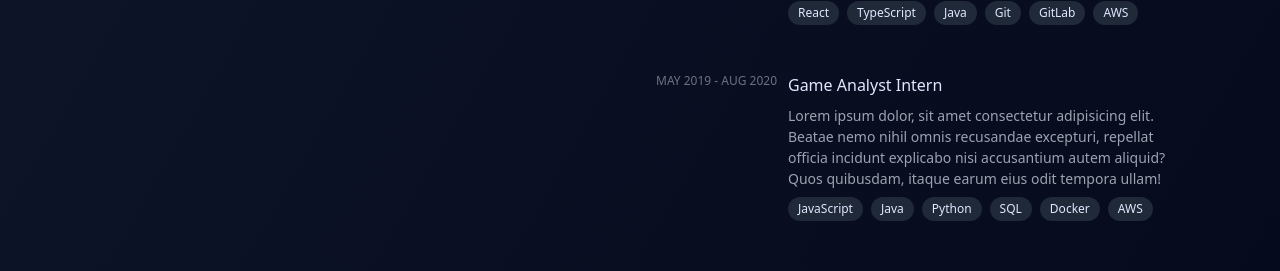
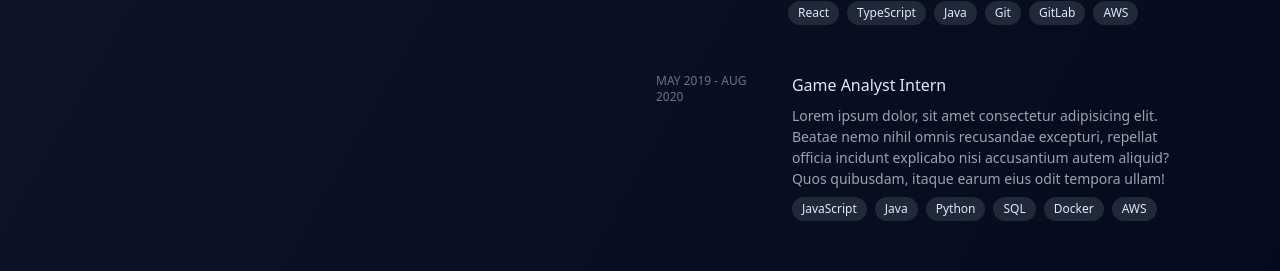
Before and after one commit to waqarkalim/waqarkalim.github.io, a React (Vite) app: page / in a window 1280 px wide. Shown: the part 811-1082 px from the top of the page. Built offline with nearby package versions, Linux system fonts and the light colour scheme.

Commit message:
Consolidate section classes to one class

```diff
--- a/src/pages/About.tsx
+++ b/src/pages/About.tsx
@@ -2,14 +2,14 @@ import './styles.scss'
 
 const About = () => {
   return (
-    <section id="about" className="flex flex-col gap-4">
+    <section id="about" className="section">
       <h2 className="section__heading">About</h2>
       <p className="text-base leading-normal text-gray-400">
         I'm a passionate{' '}
         <strong className="text-gray-300">software developer</strong> who
         discovered my love for coding at an early age. With a strong foundation
         in Computer Science from my O/A Levels and Honours Specialization during
-        my Bachelor's, I have{' '}
+        my Bachelor's. I have{' '}
         <strong className="text-gray-300">
           three years of professional experience
         </strong>
--- a/src/pages/Education.tsx
+++ b/src/pages/Education.tsx
@@ -2,7 +2,7 @@ import './styles.scss'
 
 const Education = () => {
   return (
-    <section id="education" className="flex flex-col gap-4">
+    <section id="education" className="section">
       <h2 className="section__heading">Education</h2>
       <section id="bachelors" className="flex flex-col gap-2">
         <p className="date">Sept 2016 - May 2021</p>
--- a/src/pages/Experience.tsx
+++ b/src/pages/Experience.tsx
@@ -18,7 +18,7 @@ const Card = ({
   description,
   tags,
 }: CardProps) => (
-  <section id={id} className="flex flex-col gap-2 sm:flex-row">
+  <section id={id} className="section sm:flex-row">
     <p className="flex-grow date">{range}</p>
     <div className="flex flex-col gap-2 sm:w-3/4">
       <a href={websiteUrl}>{position}</a>
--- a/src/pages/Projects.tsx
+++ b/src/pages/Projects.tsx
@@ -51,7 +51,7 @@ const ViewProjectsAnchorLink = () => (
 )
 
 const Projects = () => (
-  <section id="projects" className="flex flex-col gap-4">
+  <section id="projects" className="section">
     <h2 className="section__heading">Projects</h2>
     <div className="flex flex-col gap-12">
       <Card
--- a/src/pages/Research.tsx
+++ b/src/pages/Research.tsx
@@ -14,7 +14,7 @@ const Card = ({ date, websiteUrl, title }: CardProps) => (
 )
 
 const Research = () => (
-  <section id="research" className="flex flex-col gap-4">
+  <section id="research" className="section">
     <h2 className="section__heading">Research</h2>
     <div className="flex flex-col gap-12">
       <Card
--- a/src/pages/Sidebar.tsx
+++ b/src/pages/Sidebar.tsx
@@ -42,19 +42,15 @@ const Sidebar = () => {
       </div>
       <div className="flex gap-4">
         <a href="https://github.com/waqarkalim" aria-label="github">
-          {/* <i className="fa-brands fa-github fa-xl"></i> */}
-          {/* <GithubIcon aria-label="github" /> */}
           <GithubIcon width={size} height={size} />
         </a>
         <a
           href="https://www.linkedin.com/in/waqar-kalim/"
           aria-label="linked in"
         >
-          {/* <i className="fa-brands fa-linkedin fa-xl"></i> */}
           <LinkedInIcon width={size} height={size} />
         </a>
         <a href="https://twitter.com/waqar_kalim" aria-label="twitter">
-          {/* <i className="fa-brands fa-twitter fa-xl"></i> */}
           <TwitterIcon width={size} height={size} />
         </a>
       </div>
--- a/src/pages/styles.scss
+++ b/src/pages/styles.scss
@@ -1,3 +1,7 @@
+.section {
+  @apply flex flex-col gap-4;
+}
+
 .section__heading {
   @apply text-lg font-bold uppercase lg:text-base;
 }
```
